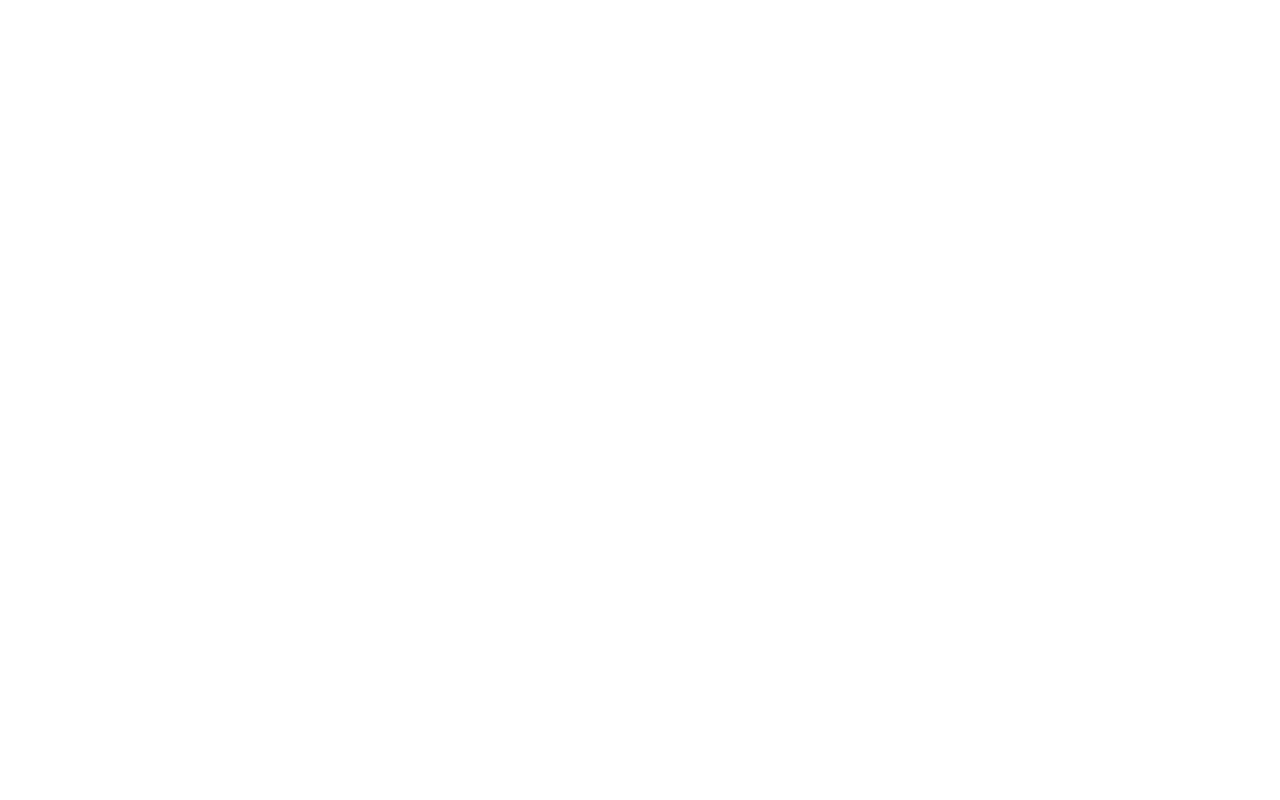
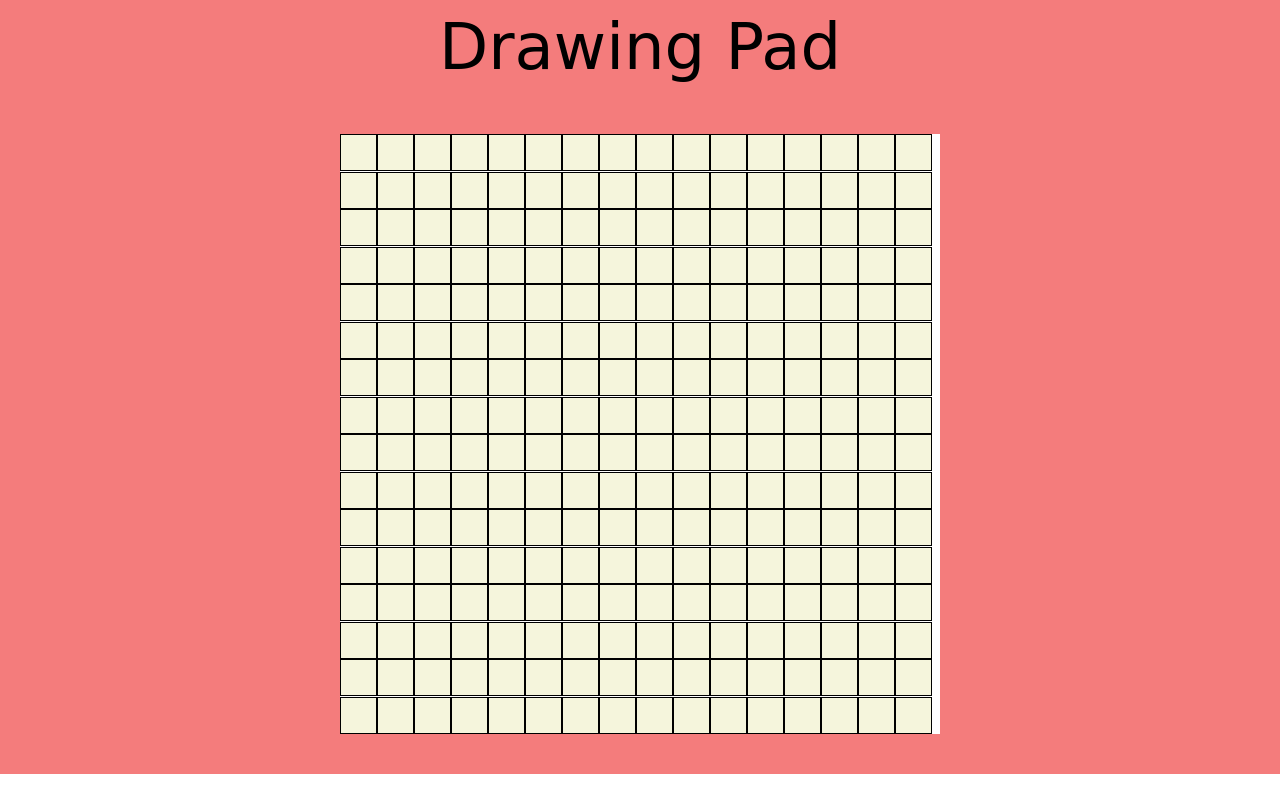
Before and after one commit to ThePokepro95/odin-drawing-pad, a plain HTML site: page index.html in a window 1280 px wide. Drawn offline with Linux system fonts and the light colour scheme; a web font is replaced by a local one.

Commit message:
Add drawing pad area and basic grid creation

```diff
--- a/code.js
+++ b/code.js
@@ -0,0 +1,14 @@
+function padCreator(){
+    const drawingPad = document.querySelector('#drawing-pad')
+    for(let i = 0; i < 16; i++){
+        for (let j = 0; j < 16; j++){
+            const square = document.createElement('div');
+            square.setAttribute('class', 'square');
+            square.style.width = '35px';
+            square.style.height = '35px';
+            drawingPad.appendChild(square);
+        }
+    }
+}
+
+padCreator();
--- a/index.html
+++ b/index.html
@@ -5,11 +5,15 @@
     <meta http-equiv="X-UA-Compatible" content="IE=edge">
     <meta name="viewport" content="width=device-width, initial-scale=1.0">
     <title>Drawing Pad</title>
-    <script src="code.js"></script>
+    <script src="code.js" defer></script>
     <link rel="stylesheet" href="style.css">
 </head>
 <body>
-    <div id="title-container"></div>
-    <div id="pad-container"></div>
+    <div id="title-container">
+        <div id="title">Drawing Pad</div>
+    </div>
+    <div id="pad-container">
+        <div id="drawing-pad"></div>
+    </div>
 </body>
 </html>
--- a/style.css
+++ b/style.css
@@ -1,4 +1,42 @@
+@import url('https://fonts.googleapis.com/css2?family=Calligraffitti&display=swap');
+
 body {
     margin: 0;
     padding: 0;
 }
+
+#title-container {
+    background-color: rgb(244, 124, 124);
+    padding: 10px;
+    display: flex;
+    justify-content: center;
+    align-items: center;
+}
+
+#title {
+    font-family: 'Calligraffitti', cursive;
+    font-size: 64px;
+    display: flex;
+}
+
+#pad-container {
+    background-color: rgb(244, 124, 124);
+    display: flex;
+    justify-content: center;
+    padding: 40px;
+}
+
+#drawing-pad {
+    height: 600px;
+    width: 600px;
+    background-color: white;
+    display: flex;
+    flex-wrap: wrap;
+}
+
+.square {
+    background-color: beige;
+    border-style: solid;
+    border-width: thin;
+
+}
```
